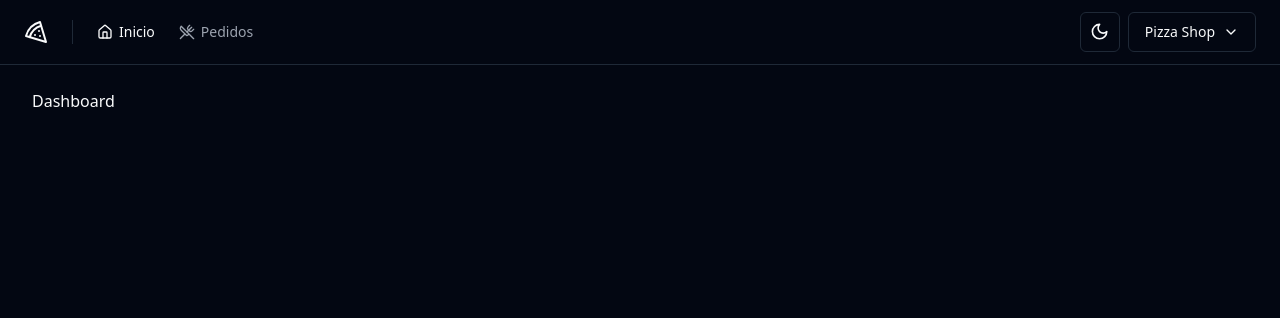
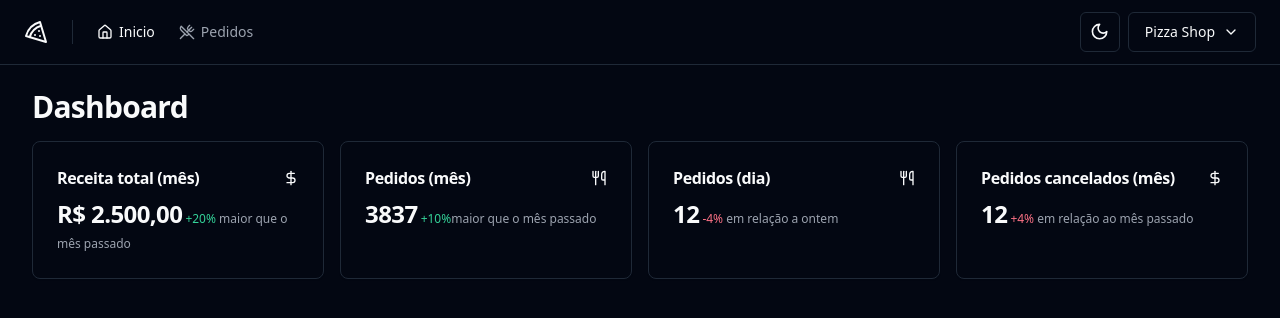
Before and after one commit to LuizaFerri/Pizza-shop, a React (Vite) app: page / in a window 1280 px wide. Shown: the top 318 px of the page. Built offline with nearby package versions, Linux system fonts and the light colour scheme; the HTML template or start-up script is replaced by a standard one.

Commit message:
Página: Dashboard

```diff
--- /dev/null
+++ b/src/components/ui/card.tsx
@@ -0,0 +1,79 @@
+import * as React from "react"
+
+import { cn } from "@/lib/utils"
+
+const Card = React.forwardRef<
+  HTMLDivElement,
+  React.HTMLAttributes<HTMLDivElement>
+>(({ className, ...props }, ref) => (
+  <div
+    ref={ref}
+    className={cn(
+      "rounded-lg border bg-card text-card-foreground shadow-sm",
+      className
+    )}
+    {...props}
+  />
+))
+Card.displayName = "Card"
+
+const CardHeader = React.forwardRef<
+  HTMLDivElement,
+  React.HTMLAttributes<HTMLDivElement>
+>(({ className, ...props }, ref) => (
+  <div
+    ref={ref}
+    className={cn("flex flex-col space-y-1.5 p-6", className)}
+    {...props}
+  />
+))
+CardHeader.displayName = "CardHeader"
+
+const CardTitle = React.forwardRef<
+  HTMLParagraphElement,
+  React.HTMLAttributes<HTMLHeadingElement>
+>(({ className, ...props }, ref) => (
+  <h3
+    ref={ref}
+    className={cn(
+      "text-2xl font-semibold leading-none tracking-tight",
+      className
+    )}
+    {...props}
+  />
+))
+CardTitle.displayName = "CardTitle"
+
+const CardDescription = React.forwardRef<
+  HTMLParagraphElement,
+  React.HTMLAttributes<HTMLParagraphElement>
+>(({ className, ...props }, ref) => (
+  <p
+    ref={ref}
+    className={cn("text-sm text-muted-foreground", className)}
+    {...props}
+  />
+))
+CardDescription.displayName = "CardDescription"
+
+const CardContent = React.forwardRef<
+  HTMLDivElement,
+  React.HTMLAttributes<HTMLDivElement>
+>(({ className, ...props }, ref) => (
+  <div ref={ref} className={cn("p-6 pt-0", className)} {...props} />
+))
+CardContent.displayName = "CardContent"
+
+const CardFooter = React.forwardRef<
+  HTMLDivElement,
+  React.HTMLAttributes<HTMLDivElement>
+>(({ className, ...props }, ref) => (
+  <div
+    ref={ref}
+    className={cn("flex items-center p-6 pt-0", className)}
+    {...props}
+  />
+))
+CardFooter.displayName = "CardFooter"
+
+export { Card, CardHeader, CardFooter, CardTitle, CardDescription, CardContent }
--- a/src/pages/auth/app/dashboard.tsx
+++ /dev/null
@@ -1,12 +0,0 @@
-import { Helmet } from "react-helmet-async";
-
-export function Dashboard() {
-  return (
-    <>
-    <Helmet title="Dashboard" />
-      <div>
-        <h1>Dashboard</h1>
-      </div>
-    </>
-  );
-}
--- /dev/null
+++ b/src/pages/auth/app/dashboard/dashboard.tsx
@@ -0,0 +1,22 @@
+import { Helmet } from "react-helmet-async";
+import { MonthRevenueCard } from "./month-revenue-card";
+import { MonthOrdersAmountCard } from "./month-orders-amount-cards";
+import { DayOrdersAmountCard } from "./day-orders-amount-card";
+import { MonthCanceledOrdersAmountCard } from "./month-canceled-orders-amount";
+
+export function Dashboard() {
+  return (
+    <>
+      <Helmet title="Dashboard" />
+      <div className="flex flex-col gap-4">
+        <h1 className="text-3xl font-bold tracking-tight">Dashboard</h1>
+        <div className="grid grid-cols-4 gap-4">
+          <MonthRevenueCard />
+          <MonthOrdersAmountCard />
+          <DayOrdersAmountCard />
+          <MonthCanceledOrdersAmountCard />
+        </div>
+      </div>
+    </>
+  );
+}
--- /dev/null
+++ b/src/pages/auth/app/dashboard/day-orders-amount-card.tsx
@@ -0,0 +1,22 @@
+import { Card, CardContent, CardHeader, CardTitle } from "@/components/ui/card";
+import { Utensils } from "lucide-react";
+
+export function DayOrdersAmountCard() {
+  return (
+    <Card>
+      <CardHeader className="flex-row space-y-0 items-center justify-between pb-2">
+        <CardTitle className="text-base font-semibold">
+          Pedidos (dia){" "}
+        </CardTitle>
+        <Utensils className="h-4 w-4 gap-4" />
+      </CardHeader>
+      <CardContent className="space-y-1">
+        <span className="text-2xl font-bold tracking-tight">12</span>
+        <span className="text-xs text-muted-foreground">
+          <span className="text-rose-500 dark:text-rose-400"> -4%</span> em
+          relação a ontem
+        </span>
+      </CardContent>
+    </Card>
+  );
+}
--- /dev/null
+++ b/src/pages/auth/app/dashboard/month-canceled-orders-amount.tsx
@@ -0,0 +1,22 @@
+import { Card, CardContent, CardHeader, CardTitle } from "@/components/ui/card";
+import { DollarSign } from "lucide-react";
+
+export function MonthCanceledOrdersAmountCard() {
+  return (
+    <Card>
+      <CardHeader className="flex-row space-y-0 items-center justify-between pb-2">
+        <CardTitle className="text-base font-semibold">
+          Pedidos cancelados (mês){" "}
+        </CardTitle>
+        <DollarSign className="h-4 w-4 gap-4" />
+      </CardHeader>
+      <CardContent className="space-y-1">
+        <span className="text-2xl font-bold tracking-tight">12</span>
+        <span className="text-xs text-muted-foreground">
+          <span className="text-rose-500 dark:text-rose-400"> +4%</span> em
+          relação ao mês passado
+        </span>
+      </CardContent>
+    </Card>
+  );
+}
--- /dev/null
+++ b/src/pages/auth/app/dashboard/month-orders-amount-cards.tsx
@@ -0,0 +1,22 @@
+import { Card, CardContent, CardHeader, CardTitle } from "@/components/ui/card";
+import { Utensils } from "lucide-react";
+
+export function MonthOrdersAmountCard() {
+  return (
+    <Card>
+      <CardHeader className="flex-row space-y-0 items-center justify-between pb-2">
+        <CardTitle className="text-base font-semibold">
+          Pedidos (mês){" "}
+        </CardTitle>
+        <Utensils className="h-4 w-4 gap-4" />
+      </CardHeader>
+      <CardContent className="space-y-1">
+        <span className="text-2xl font-bold tracking-tight">3837</span>
+        <span className="text-xs text-muted-foreground">
+          <span className="text-emerald-500 dark:text-emerald-400"> +10%</span>
+          maior que o mês passado
+        </span>
+      </CardContent>
+    </Card>
+  );
+}
--- /dev/null
+++ b/src/pages/auth/app/dashboard/month-revenue-card.tsx
@@ -0,0 +1,22 @@
+import { Card, CardContent, CardHeader, CardTitle } from "@/components/ui/card";
+import { DollarSign } from "lucide-react";
+
+export function MonthRevenueCard() {
+  return (
+    <Card>
+      <CardHeader className="flex-row space-y-0 items-center justify-between pb-2">
+        <CardTitle className="text-base font-semibold">
+          Receita total (mês){" "}
+        </CardTitle>
+        <DollarSign className="h-4 w-4 gap-4" />
+      </CardHeader>
+      <CardContent className="space-y-1">
+        <span className="text-2xl font-bold tracking-tight">R$ 2.500,00</span>
+        <span className="text-xs text-muted-foreground">
+          <span className="text-emerald-500 dark:text-emerald-400"> +20% </span>
+          maior que o mês passado
+        </span>
+      </CardContent>
+    </Card>
+  );
+}
--- a/src/routes.tsx
+++ b/src/routes.tsx
@@ -1,5 +1,5 @@
 import { createBrowserRouter } from "react-router-dom";
-import { Dashboard } from "./pages/auth/app/dashboard";
+import { Dashboard } from "./pages/auth/app/dashboard/dashboard";
 import { SignIn } from "./pages/auth/sign-in";
 import { SignUp } from "./pages/auth/sign-up";
 import { AppLayout } from "./pages/_layouts/app";
```
